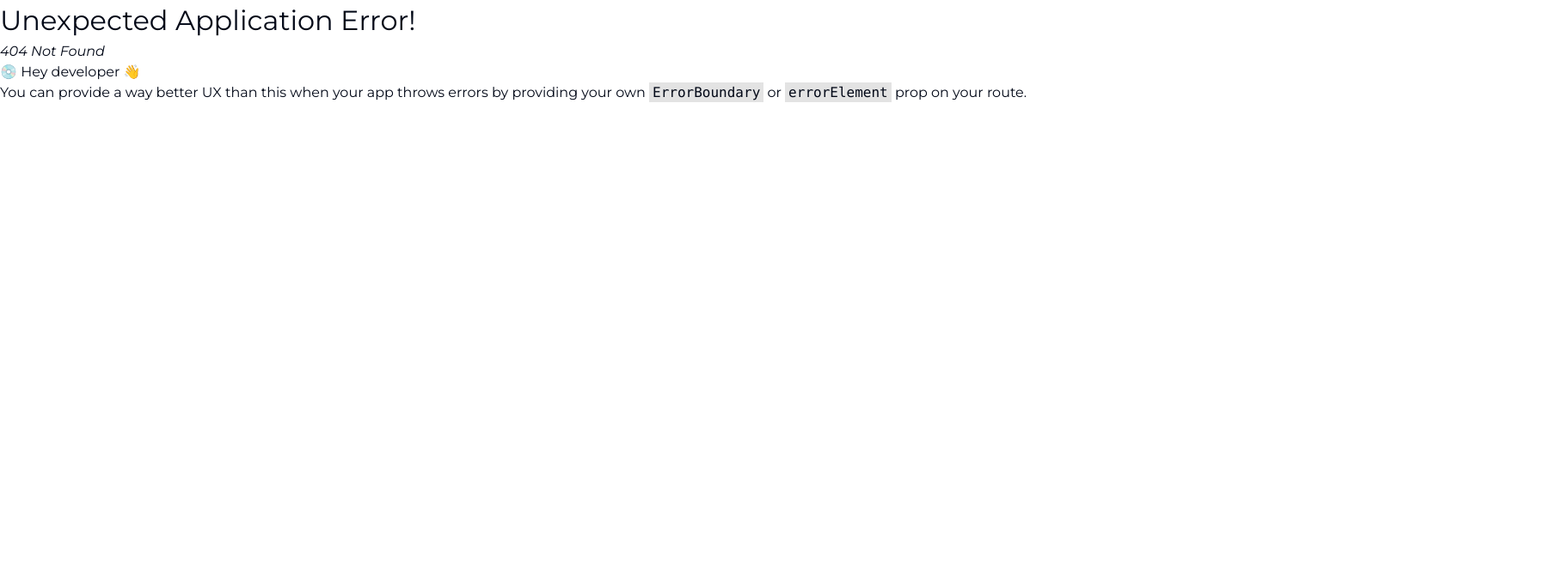
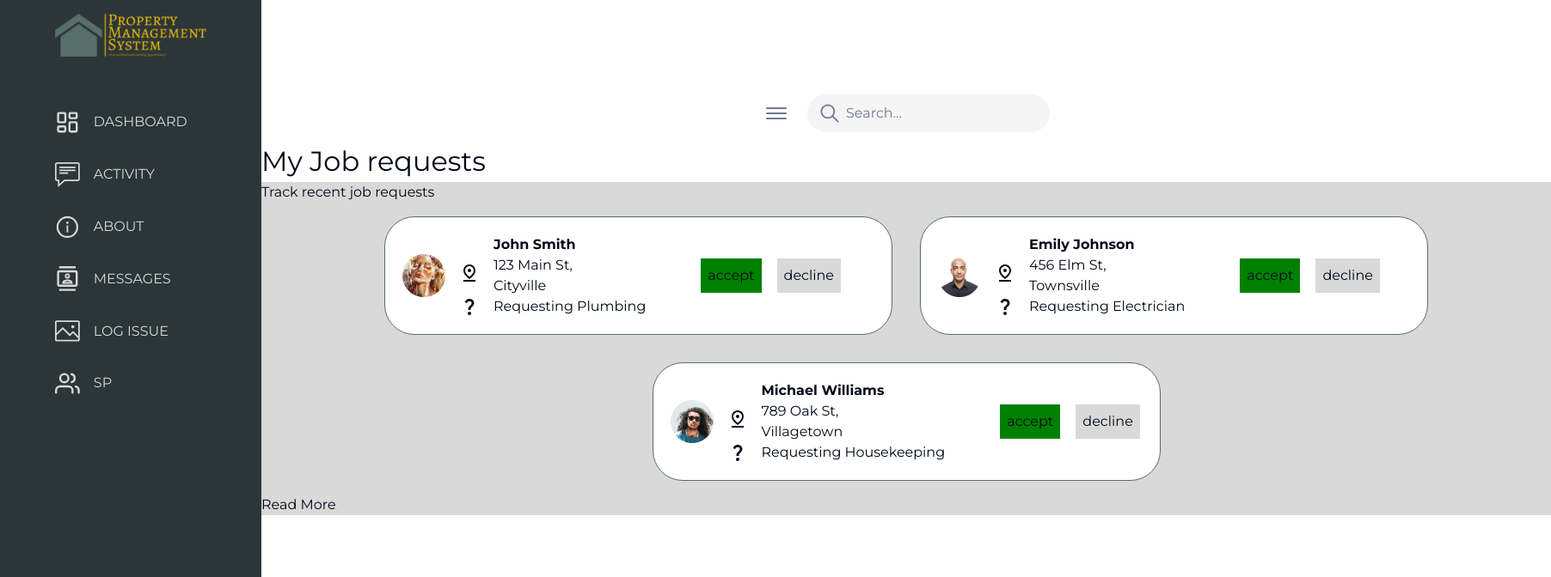
Before and after one commit to The-Winning-Team-Tshimologo/vite-react-pms, a React app: page /job-request in a window 1280 px wide. Before the commit this address had no page. Shown: the top 672 px of the page at 86% size, 1804 px wide, since content can reach past the window. Built offline with nearby package versions, Linux system fonts and the light colour scheme; the HTML template or start-up script is replaced by a standard one.

Commit message:
I finished job request

```diff
--- a/src/App.jsx
+++ b/src/App.jsx
@@ -17,6 +17,9 @@ import Messages from "./pages/mockPages/Messages";
 import LandingPage from "./pages/landingPage/LandingPage";
 import LogIssue from './pages/logIssue/LogIssue';
 import Payment from "@/components/payment/Payment.jsx";
+import JobRequest from "@/components/jobRequest/JobRequest.jsx";
+import {SPSignup} from "@/pages/spSignup/SPSignup.jsx";
+import {SPSignupUploadDocument} from "@/pages/spSignup/SPSignupUploadDocument.jsx";
 
 function App({ children }) {
   const router = createBrowserRouter([
@@ -31,6 +34,15 @@ function App({ children }) {
     {
       path: "/signup",
       element: <SignUp />,
+    },
+    {
+      path: "/sp-signup",
+      element: <SPSignup/>,
+    },
+
+    {
+      path: "/sp-signup-documents",
+      element: <SPSignupUploadDocument/>,
     },
     {
       element: (
@@ -96,6 +108,14 @@ function App({ children }) {
             </ProtectedRoute>
           ),
         },
+        {
+          path: "/job-request",
+          element: (
+              <ProtectedRoute>
+                <JobRequest/>
+              </ProtectedRoute>
+          ),
+        },
       ],
     },
   ]);
--- a/src/components/JobHeader/JobHeader.css
+++ b/src/components/JobHeader/JobHeader.css
@@ -0,0 +1,69 @@
+.job-header {
+    display: flex;
+    align-items: center;
+    padding: 10px;
+}
+
+.menu-icon {
+    font-size: 32px;
+    cursor: pointer;
+    margin-right: 20px;
+    color: #707991;
+}
+
+.search-container {
+    position: relative;
+    display: flex;
+    align-items: center;
+}
+
+.search-input {
+    padding: 10px 45px;
+    border-radius: 22px;
+    position: relative;
+    background-color: #F5F5F5;
+}
+
+.search-input::placeholder {
+    color: #707991;
+}
+
+.search-icon {
+    font-size: 28px;
+    position: absolute;
+    left: 12px;
+    top: 50%;
+    transform: translateY(-50%);
+    cursor: pointer;
+    margin-right: 10px;
+    color: #707991;
+}
+
+.dropdown {
+    position: absolute;
+    top: calc(12% + 5px);
+    right: 40%;
+    background-color: white;
+    border: 1px solid #ccc;
+    border-radius: 4px;
+    padding: 10px;
+}
+
+.dropdown ul {
+    list-style: none;
+    padding: 0;
+    margin: 0;
+}
+
+.dropdown li {
+    padding: 5px 0;
+    cursor: pointer;
+}
+
+.dropdown li:hover {
+    background-color: #f0f0f0;
+}
+
+.menu-icon:hover + .dropdown {
+    display: block;
+}
--- a/src/components/JobHeader/JobHeader.jsx
+++ b/src/components/JobHeader/JobHeader.jsx
@@ -0,0 +1,39 @@
+import React, { useState } from 'react';
+import { IoMenuOutline } from "react-icons/io5";
+import { IoIosSearch } from "react-icons/io";
+import './JobHeader.css';
+
+const JobHeader = () => {
+    const [isDropdownOpen, setIsDropdownOpen] = useState(false);
+
+    const toggleDropdown = () => {
+        setIsDropdownOpen(!isDropdownOpen);
+    };
+
+    return (
+        <div className="job-header">
+            {/* Menu Icon */}
+            <IoMenuOutline className="menu-icon" onClick={toggleDropdown}/>
+            {/* Search Bar */}
+            <div className="search-container">
+                <input type="text" placeholder="Search..." className="search-input" />
+                <IoIosSearch className="search-icon" />
+            </div>
+            {/* Dropdown */}
+            {isDropdownOpen && (
+                <div className="dropdown">
+                    {/* Add your services here */}
+                    <h2>Services</h2>
+                    <ul>
+                        <li>Service 1</li>
+                        <li>Service 2</li>
+                        <li>Service 3</li>
+                        {/* Add more services as needed */}
+                    </ul>
+                </div>
+            )}
+        </div>
+    );
+};
+
+export default JobHeader;
--- a/src/components/JobRequestItem/JobRequestItem.jsx
+++ b/src/components/JobRequestItem/JobRequestItem.jsx
@@ -0,0 +1,33 @@
+import React from 'react';
+import {MdOutlinePinDrop, MdQuestionMark} from "react-icons/md";
+
+const JobRequestItem = ({ item }) => {
+    return (
+        <li className="personal-request">
+            <div className="flex items-center h-auto">
+                <img src={item.profilePicture} alt="profile pic" className="w-[50px] h-[50px] mr-4" />
+                <div className="information-details-container justify-between flex-row">
+                    <div className="detail-container">
+                        <div className="ml-10 font-bold">
+                            {item.firstName} {item.lastName}<br />
+                        </div>
+                        <div className="address-container">
+                            <div className="address-job flex">
+                                <MdOutlinePinDrop size={24} className="mt-[9px] mr-4" />{item.address}<br />{item.city}
+                            </div>
+                            <div className="service-job flex">
+                                <MdQuestionMark size={24} className="mr-4" /> <p className='mr-1'>Requesting </p> {item.service}
+                            </div>
+                        </div>
+                    </div>
+                    <div className="two-buttons flex items-center space-x-2">
+                        <button className="bg-[#008000] mr-[10px] p-[8px]">accept</button>
+                        <button className="bg-[#D9D9D9] p-[8px]">decline</button>
+                    </div>
+                </div>
+            </div>
+        </li>
+    );
+};
+
+export default JobRequestItem;
--- a/src/components/jobRequest/DummyData.jsx
+++ b/src/components/jobRequest/DummyData.jsx
@@ -0,0 +1,63 @@
+
+
+import {
+    johnSmithImage,
+    emilyJohnsonImage,
+    michaelWilliamsImage,
+    sarahBrownImage,
+    davidDavisImage,
+    jessicaGarciaImage
+} from './images';
+
+const dummyData = [
+    {
+        firstName: "John",
+        lastName: "Smith",
+        address: "123 Main St,",
+        city: "Cityville",
+        service: "Plumbing",
+        profilePicture: johnSmithImage
+    },
+    {
+        firstName: "Emily",
+        lastName: "Johnson",
+        address: "456 Elm St,",
+        city: "Townsville",
+        service: "Electrician",
+        profilePicture: emilyJohnsonImage
+    },
+    {
+        firstName: "Michael",
+        lastName: "Williams",
+        address: "789 Oak St,",
+        city: "Villagetown",
+        service: "Housekeeping",
+        profilePicture: michaelWilliamsImage
+    },
+    {
+        firstName: "Sarah",
+        lastName: "Brown",
+        address: "101 Pine St,",
+        city: "Hamletville",
+        service: "Plumbing",
+        profilePicture: sarahBrownImage
+    },
+    {
+        firstName: "David",
+        lastName: "Davis",
+        address: "202 Cedar St,",
+        city: "Suburbia",
+        service: "Electrician",
+        profilePicture: davidDavisImage
+    },
+    {
+        firstName: "Jessica",
+        lastName: "Garcia",
+        address: "303 Maple St,",
+        city: "Ruralville",
+        service: "Housekeeping",
+        profilePicture: jessicaGarciaImage
+    }
+];
+
+export default dummyData;
--- a/src/components/jobRequest/JobRequest.css
+++ b/src/components/jobRequest/JobRequest.css
@@ -0,0 +1,48 @@
+.job-container {
+    display: flex;
+    flex-direction: column;
+    align-items: center;
+    justify-content: center; /* Center content vertically */
+    margin-top: 100px;
+    width: 100%;
+}
+
+.center-content {
+
+    padding: 0 20px; /* Add horizontal padding */
+}
+
+.personal-request {
+    width: 591px;
+    margin: 1rem;
+    background-color: white;
+    display: flex;
+    border-radius: 35px;
+    padding: 1.25rem;
+    border: 1px solid #576E6A;
+}
+
+/* Add styles for the parent container */
+.track-job ul {
+    display: flex; /* Use flexbox */
+    flex-wrap: wrap; /* Allow items to wrap onto multiple lines */
+
+
+    padding: 0; /* Remove default padding */
+}
+
+.track-job{
+    background-color: #D9D9D9;
+
+
+}
+.personal-request .information-details-container {
+    display: flex;
+    justify-content: space-between; /* Ensure equal space between children */
+    align-items: center; /* Align items vertically */
+}
+
+.personal-request .two-buttons {
+    display: flex;
+    align-items: center; /* Align items vertically */
+}
--- a/src/components/jobRequest/JobRequest.jsx
+++ b/src/components/jobRequest/JobRequest.jsx
@@ -0,0 +1,36 @@
+import React, { useState } from 'react';
+import dummyData from './DummyData.jsx';
+import './JobRequest.css'; // Import the CSS file
+
+import JobRequestItem from "@/components/JobRequestItem/JobRequestItem.jsx";
+import JobHeader from "@/components/JobHeader/JobHeader.jsx";
+
+function JobRequest() {
+    const [showAllItems, setShowAllItems] = useState(false);
+    const itemsToShow = showAllItems ? dummyData : dummyData.slice(0, 3);
+
+    return (
+        <div className="job-container">
+            <div className="center-content">
+                <JobHeader />
+            </div>
+            <div className="job-request">
+                <h2>My Job requests</h2>
+                <div className="track-job w-[1500px]">
+                    <h3>Track recent job requests</h3>
+                    <ul className="justify-center">
+                        {itemsToShow.map((item, index) => (
+                            <JobRequestItem key={index} item={item} />
+                        ))}
+
+                    </ul>
+                    <button className="read-more-button" onClick={() => setShowAllItems(!showAllItems)}>
+                        {showAllItems ? "Show Less" : "Read More"}
+                    </button>
+                </div>
+            </div>
+        </div>
+    );
+}
+
+export default JobRequest;
--- a/src/components/jobRequest/images.js
+++ b/src/components/jobRequest/images.js
@@ -1,6 +1,15 @@
-export const johnSmithImage = require('../../assets/Ellipse24.png');
-export const emilyJohnsonImage = require('../../assets/Ellipse23.png');
-export const michaelWilliamsImage = require('../../assets/Ellipse25.png');
-export const sarahBrownImage = require('../../assets/pro.png');
-export const davidDavisImage = require('../../assets/Ellipse24.png');
-export const jessicaGarciaImage = require('../../assets/Ellipse25.png');
+import johnSmithImage from '../../assets/Ellipse24.png';
+import emilyJohnsonImage from '../../assets/Ellipse23.png';
+import michaelWilliamsImage from '../../assets/Ellipse25.png';
+import sarahBrownImage from '../../assets/pro.png';
+import davidDavisImage from '../../assets/Ellipse24.png';
+import jessicaGarciaImage from '../../assets/Ellipse25.png';
+
+export {
+    johnSmithImage,
+    emilyJohnsonImage,
+    michaelWilliamsImage,
+    sarahBrownImage,
+    davidDavisImage,
+    jessicaGarciaImage
+};
```
Also changed, not shown: src/assets/pro.png (added), 1 other file (tests, documents, lock files or other folders).
